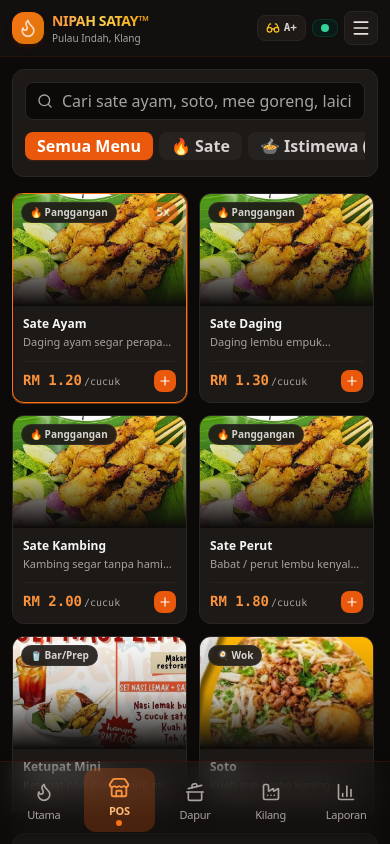
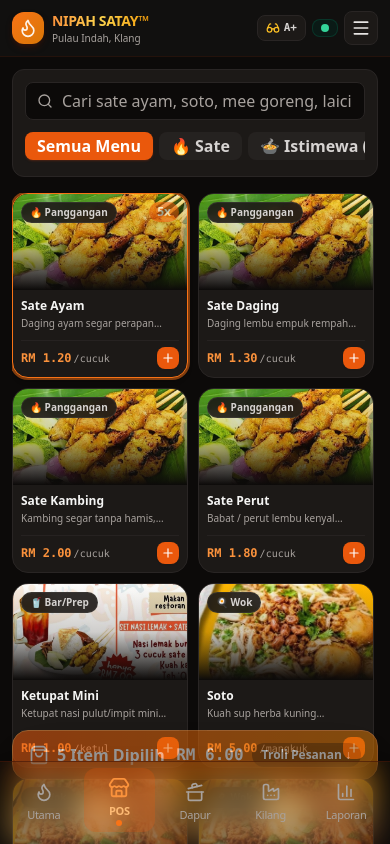
Before and after one commit to aku18xy/nipah-satay, a Next.js app: page /pos in a window 390 px wide. Both pictures are taken after a click on the element 99 px from the left and 297 px from the top of the page. Shown: the top 844 px of the page. Built offline with nearby package versions, Linux system fonts and the light colour scheme.

Commit message:
fix(pos): prevent menu cards from collapsing on mobile by adding min-height, flex-shrink-0, and mobile floating cart pill

```diff
--- a/app/pos/page.tsx
+++ b/app/pos/page.tsx
@@ -118,7 +118,7 @@ export default function PosPage() {
   };
 
   return (
-    <div className="grid grid-cols-1 lg:grid-cols-12 gap-5 min-h-[calc(100vh-6rem)]">
+    <div className="grid grid-cols-1 lg:grid-cols-12 gap-5 pb-20 lg:pb-0">
       {/* Left Area (7 cols): Menu Catalogue & Filter */}
       <div className="lg:col-span-7 flex flex-col space-y-4">
         {/* Category Pill Filters & Search */}
@@ -169,7 +169,7 @@ export default function PosPage() {
         </div>
 
         {/* Product Cards Grid */}
-        <div className="grid grid-cols-2 sm:grid-cols-3 gap-3 overflow-y-auto max-h-[calc(100vh-14rem)] pr-1">
+        <div className="grid grid-cols-2 sm:grid-cols-3 gap-2.5 sm:gap-3 overflow-y-auto lg:max-h-[calc(100vh-13rem)] pr-1 pb-24 lg:pb-0">
           {filteredMenu.map((item) => {
             const inCart = cart.find((i) => i.itemId === item.id);
             const isSatay = item.category === 'sate';
@@ -178,12 +178,12 @@ export default function PosPage() {
               <div
                 key={item.id}
                 onClick={() => addToCart(item, isSatay ? 5 : 1)}
-                className={`group relative bg-stone-900 border rounded-xl overflow-hidden cursor-pointer select-none transition-all flex flex-col justify-between hover:border-orange-500/80 hover:shadow-lg hover:shadow-orange-950/40 ${
-                  inCart ? 'border-orange-500 ring-1 ring-orange-500/40' : 'border-stone-800'
+                className={`group relative bg-stone-900 border rounded-2xl overflow-hidden cursor-pointer select-none transition-all flex flex-col justify-between hover:border-orange-500/80 hover:shadow-lg hover:shadow-orange-950/40 min-h-[185px] sm:min-h-[220px] ${
+                  inCart ? 'border-orange-500 ring-2 ring-orange-500/50 shadow-md' : 'border-stone-800'
                 }`}
               >
                 {/* Photo & Badge */}
-                <div className="h-28 sm:h-32 w-full relative bg-stone-950 overflow-hidden">
+                <div className="h-24 sm:h-28 w-full relative bg-stone-950 overflow-hidden flex-shrink-0">
                   {item.image ? (
                     <Image
                       src={item.image}
@@ -192,11 +192,16 @@ export default function PosPage() {
                       className="object-cover group-hover:scale-105 transition-transform duration-300"
                     />
                   ) : (
-                    <div className="w-full h-full flex items-center justify-center text-stone-600">
-                      <Flame className="w-8 h-8 opacity-30" />
+                    <div className="w-full h-full flex flex-col items-center justify-center bg-gradient-to-br from-stone-900 via-stone-850 to-stone-950 p-2 text-center">
+                      <span className="text-2xl mb-0.5 select-none">
+                        {item.category === 'minuman' ? '🥤' : item.category === 'karipap' ? '🥟' : item.category === 'santai' ? '🍙' : '🍲'}
+                      </span>
+                      <span className="text-[11px] font-extrabold text-stone-200 line-clamp-1 max-w-full px-1">
+                        {item.name}
+                      </span>
                     </div>
                   )}
-                  <div className="absolute inset-0 bg-gradient-to-t from-stone-950 via-stone-950/20 to-transparent" />
+                  <div className="absolute inset-0 bg-gradient-to-t from-stone-950 via-stone-950/20 to-transparent pointer-events-none" />
 
                   {/* Category Pill Tag */}
                   <span className="absolute top-2 left-2 text-[10px] font-bold px-2 py-0.5 rounded-full bg-stone-900/90 text-stone-300 backdrop-blur-sm border border-stone-700/50">
@@ -212,18 +217,18 @@ export default function PosPage() {
                 </div>
 
                 {/* Details */}
-                <div className="p-2.5 flex-1 flex flex-col justify-between">
+                <div className="p-2 sm:p-2.5 flex-1 flex flex-col justify-between flex-shrink-0 min-h-[85px]">
                   <div>
                     <h3 className="font-bold text-xs sm:text-sm text-stone-100 group-hover:text-orange-400 line-clamp-1">
                       {item.name}
                     </h3>
-                    <p className="text-[11px] text-stone-400 line-clamp-1 mt-0.5">
+                    <p className="text-[10px] sm:text-[11px] text-stone-400 line-clamp-1 mt-0.5">
                       {item.description}
                     </p>
                   </div>
 
-                  <div className="mt-2.5 flex items-center justify-between pt-2 border-t border-stone-800/80">
-                    <span className="font-mono font-bold text-sm text-orange-400">
+                  <div className="mt-2 flex items-center justify-between pt-1.5 border-t border-stone-800/80">
+                    <span className="font-mono font-bold text-xs sm:text-sm text-orange-400">
                       RM {item.price.toFixed(2)}
                       <span className="text-[10px] text-stone-400 font-normal ml-0.5">/{item.unit}</span>
                     </span>
@@ -234,7 +239,7 @@ export default function PosPage() {
                         e.stopPropagation();
                         addToCart(item, isSatay ? 5 : 1);
                       }}
-                      className="p-1 rounded-lg bg-orange-600 hover:bg-orange-500 text-white text-xs font-bold transition-all"
+                      className="p-1 sm:p-1.5 rounded-lg bg-orange-600 hover:bg-orange-500 text-white text-xs font-bold transition-all active:scale-95 shadow-sm"
                     >
                       <Plus className="w-3.5 h-3.5" />
                     </button>
@@ -247,7 +252,7 @@ export default function PosPage() {
       </div>
 
       {/* Right Area (5 cols): Active Cart & Checkout Panel */}
-      <div className="lg:col-span-5 bg-stone-900 border border-stone-800 rounded-xl flex flex-col justify-between overflow-hidden shadow-xl">
+      <div id="pos-cart-panel" className="lg:col-span-5 bg-stone-900 border border-stone-800 rounded-xl flex flex-col justify-between overflow-hidden shadow-xl scroll-mt-20">
         {/* Cart Header */}
         <div className="p-4 border-b border-stone-800 space-y-3">
           <div className="flex items-center justify-between">
@@ -416,6 +421,28 @@ export default function PosPage() {
         </div>
       </div>
 
+      {/* Floating Cart Button for Mobile View */}
+      {cart.length > 0 && (
+        <div className="lg:hidden fixed bottom-16 left-3 right-3 z-40">
+          <button
+            onClick={() => {
+              const cartElem = document.getElementById('pos-cart-panel');
+              cartElem?.scrollIntoView({ behavior: 'smooth' });
+            }}
+            className="w-full bg-gradient-to-r from-orange-600 to-amber-600 text-white px-4 py-3 rounded-2xl shadow-2xl flex items-center justify-between font-black border border-orange-400 active:scale-95 animate-pulse"
+          >
+            <div className="flex items-center gap-2">
+              <ShoppingBag className="w-5 h-5" />
+              <span>{cart.reduce((a, b) => a + b.quantity, 0)} Item Dipilih</span>
+            </div>
+            <div className="flex items-center gap-2">
+              <span className="font-mono text-base font-extrabold">RM {subtotal.toFixed(2)}</span>
+              <span className="text-xs bg-black/30 px-2.5 py-1 rounded-xl">Troli Pesanan ↓</span>
+            </div>
+          </button>
+        </div>
+      )}
+
       {/* Payment Modal */}
       {paymentModalOpen && (
         <div className="fixed inset-0 z-50 bg-black/80 backdrop-blur-sm flex items-center justify-center p-4">
--- a/public/sw.js
+++ b/public/sw.js
@@ -1,5 +1,5 @@
-// Nipah Satay Service Worker for Offline PWA Resilience (v6 - Authentic Menu & Pricing)
-const CACHE_NAME = 'nipah-satay-v6';
+// Nipah Satay Service Worker for Offline PWA Resilience (v7 - POS Mobile Card Layout Fix)
+const CACHE_NAME = 'nipah-satay-v7';
 const STATIC_ASSETS = [
   '/',
   '/manifest.json',
```
